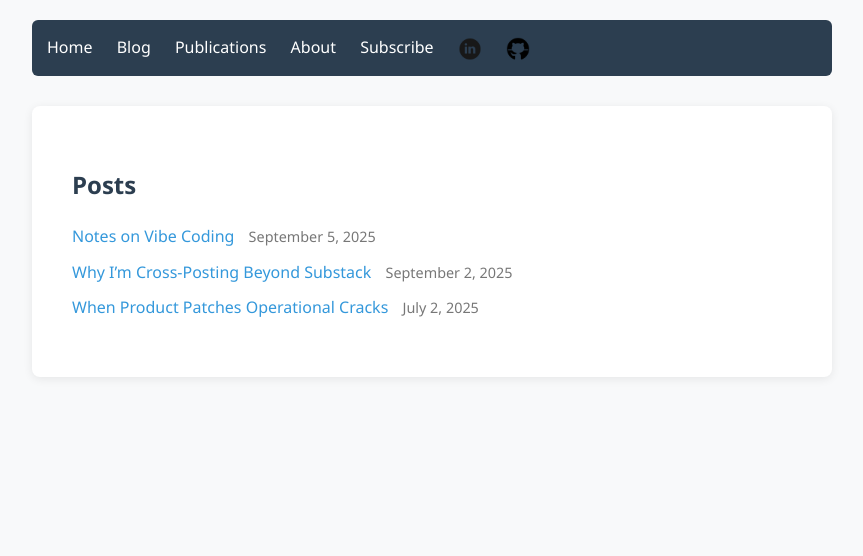
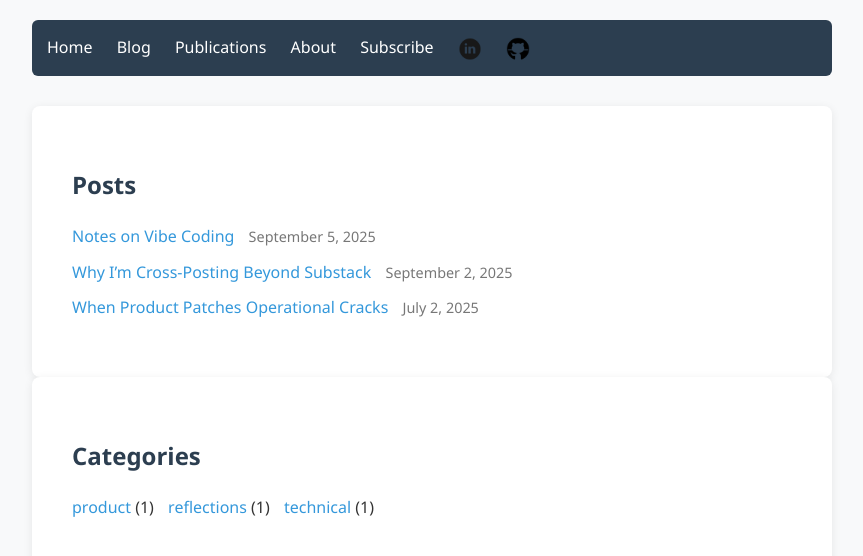
Before and after one commit to shibaprasadb/shibaprasadb.github.io, a Jekyll site: the page built from blog.html, in a window 1280 px wide. Shown: the top 556 px of the page, without its empty margins (208-1071 px from the left). Built offline with Jekyll 4.4.1, drawn with Linux system fonts in a browser that asks for light colours.

Commit message:
Add categories section to blog page

```diff
--- a/blog.html
+++ b/blog.html
@@ -13,3 +13,13 @@ title: Blog
       {% endfor %}
     </ul>
 </div>
+
+<div class="container">
+    <h2>Categories</h2>
+    <ul class="category-list">
+      {% assign sorted_tags = site.tags | sort %}
+      {% for tag in sorted_tags %}
+        <li><a href="{{ '/tags/' | append: tag[0] | relative_url }}">{{ tag[0] }}</a> ({{ tag[1].size }})</li>
+      {% endfor %}
+    </ul>
+</div>
--- a/style.css
+++ b/style.css
@@ -133,3 +133,6 @@ a:hover {
   font-size: 0.9em;
   margin-left: 10px;
 }
+
+.category-list { list-style: none; padding-left: 0; margin-top: 20px; }
+.category-list li { display: inline-block; margin: 0 10px 10px 0; }
```
